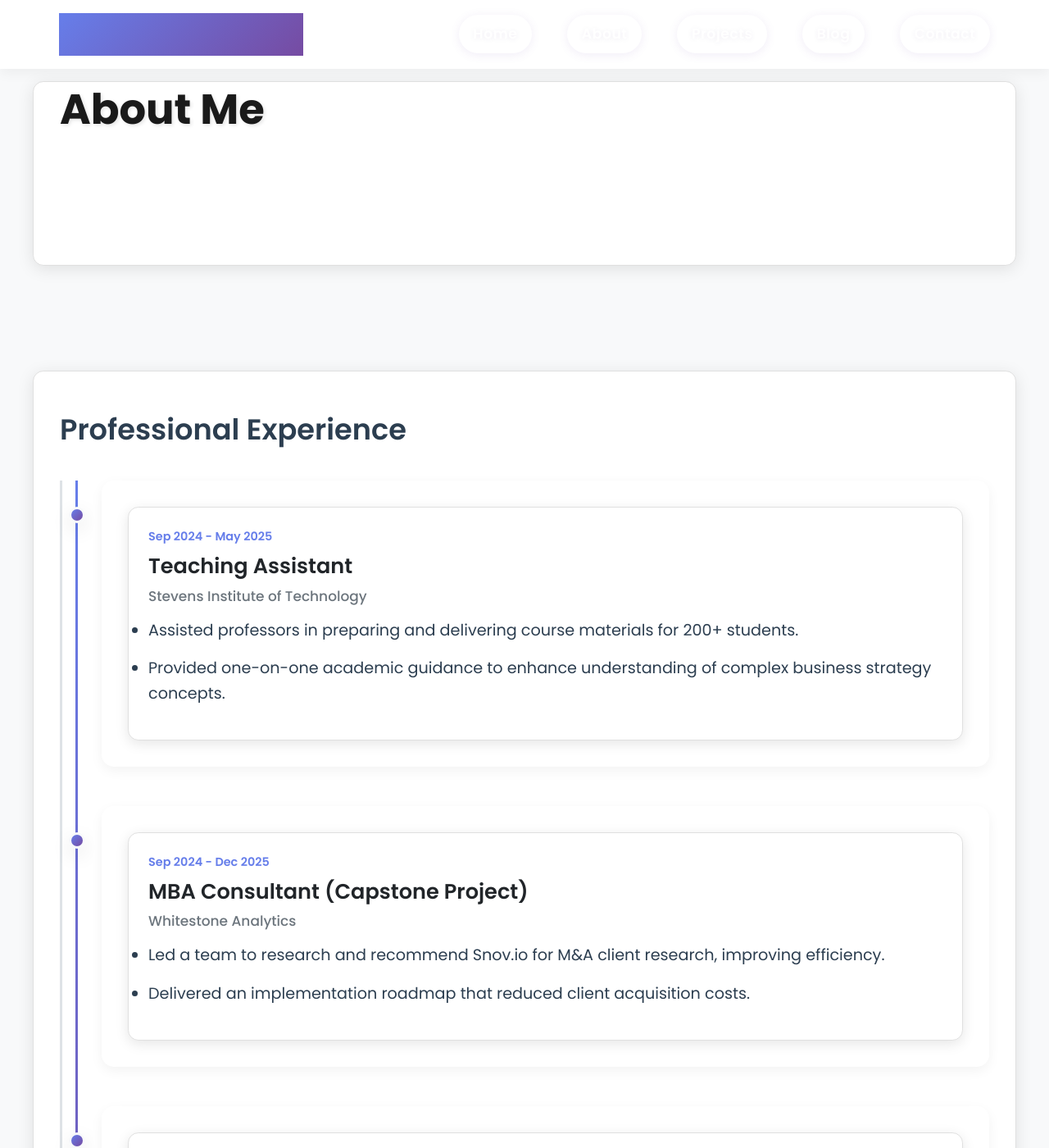
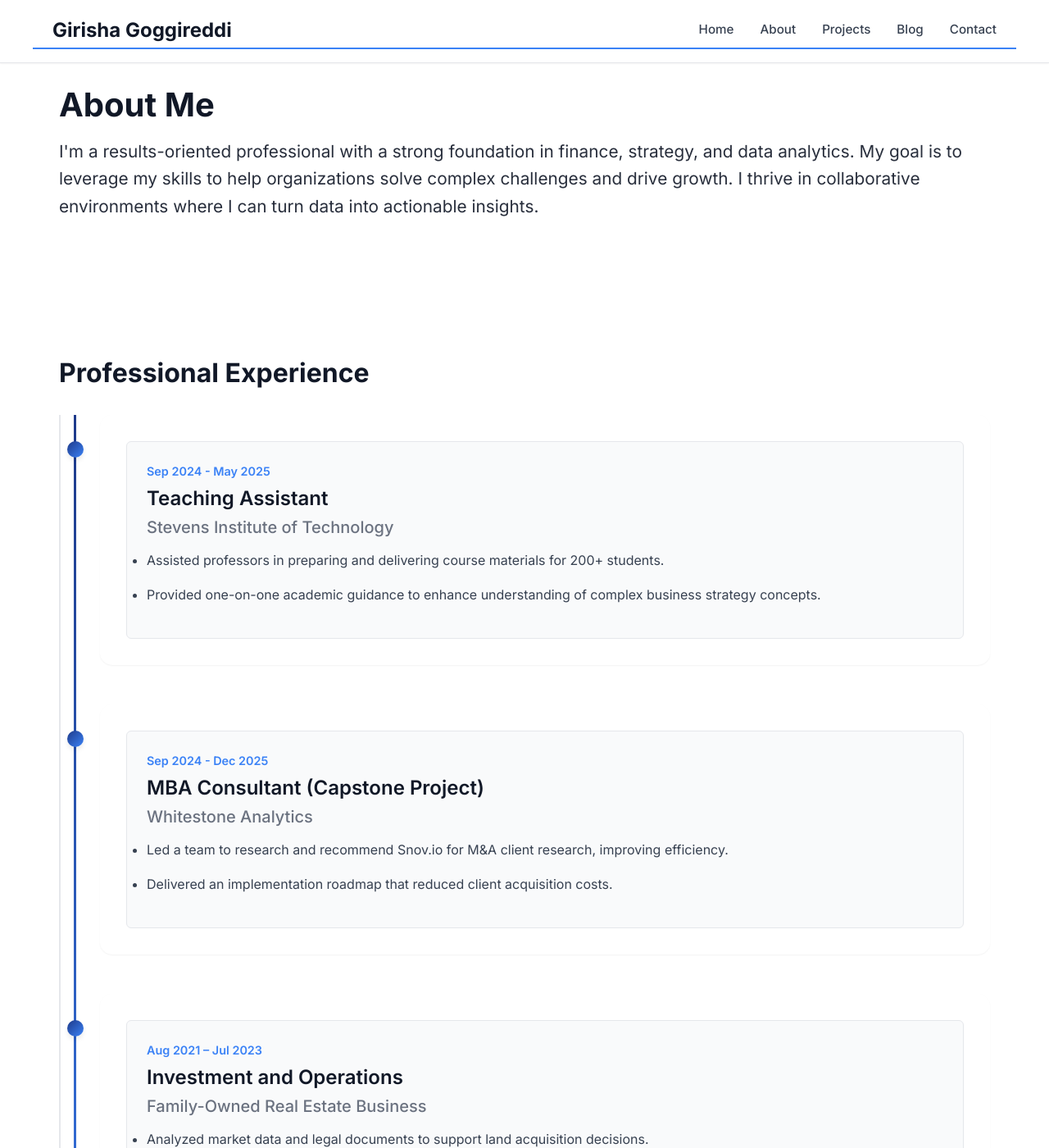
Before and after one commit to girishagoggireddi1/girishagoggireddi1.github.io, a Jekyll site: the page about.html, which Jekyll copies as it is, in a window 1280 px wide and 1400 px high. Shown: the whole window at 82% size. Built offline with Jekyll 4.4.1, drawn with Linux system fonts in a browser that asks for light colours.

Commit message:
fix: clean professional theme and resolve CSS syntax

```diff
--- a/assets/css/style.css
+++ b/assets/css/style.css
@@ -1,75 +1,120 @@
-@import url('https://fonts.googleapis.com/css2?family=Poppins:wght@300;400;500;600;700;800&display=swap');
+@import url('https://fonts.googleapis.com/css2?family=Inter:wght@300;400;500;600;700;800&display=swap');
 
-/* === Variables & Reset === */
+/* === Professional Color Variables === */
 :root {
-  --primary-gradient: linear-gradient(135deg, #667eea 0%, #764ba2 100%);
-  --primary-color: #667eea;
-  --text-dark: #212529;
-  --text-light: #ffffff;
-  --text-muted: #6c757d;
-  --bg-light: #f8f9fa;
-  --shadow-light: 0 5px 15px rgba(0, 0, 0, 0.05);
-  --shadow-medium: 0 8px 25px rgba(0, 0, 0, 0.1);
-  --shadow-heavy: 0 12px 35px rgba(0, 0, 0, 0.15);
+  /* Primary Colors - Professional Navy & Blue */
+  --primary-navy: #1e3a8a;
+  --primary-blue: #3b82f6;
+  --accent-blue: #60a5fa;
+
+  /* Text Colors - High Contrast */
+  --text-primary: #111827;
+  --text-secondary: #374151;
+  --text-muted: #6b7280;
+  --text-white: #ffffff;
+
+  /* Background Colors */
+  --bg-white: #ffffff;
+  --bg-gray-50: #f9fafb;
+  --bg-gray-100: #f3f4f6;
+  --bg-navy: #1e3a8a;
+
+  /* Border Colors */
+  --border-gray: #e5e7eb;
+  --border-blue: #3b82f6;
+
+  /* Shadows */
+  --shadow-sm: 0 1px 2px 0 rgba(0, 0, 0, 0.05);
+  --shadow-md: 0 4px 6px -1px rgba(0, 0, 0, 0.1);
+  --shadow-lg: 0 10px 15px -3px rgba(0, 0, 0, 0.1);
+  --shadow-xl: 0 20px 25px -5px rgba(0, 0, 0, 0.1);
+
+  /* Legacy variable aliases for backward compatibility */
+  --primary-color: var(--primary-blue);
+  --primary-gradient: linear-gradient(135deg, var(--primary-navy) 0%, var(--primary-blue) 100%);
+  --secondary-gradient: var(--primary-gradient);
+  --accent-gradient: linear-gradient(135deg, var(--accent-blue) 0%, var(--primary-blue) 100%);
+  --card-bg: var(--bg-white);
+  --shadow-light: var(--shadow-sm);
+  --shadow-medium: var(--shadow-md);
+  --shadow-heavy: var(--shadow-lg);
 }
 
+/* === Reset & Base === */
 * {
   margin: 0;
   padding: 0;
   box-sizing: border-box;
 }
 
-/* === Base & Typography === */
 body {
-  font-family: 'Poppins', sans-serif;
-  font-size: 17px;
-  line-height: 1.8;
+  font-family: 'Inter', -apple-system, BlinkMacSystemFont, sans-serif;
+  font-size: 16px;
+  line-height: 1.6;
   font-weight: 400;
-  color: var(--text-dark);
-  background-color: var(--text-light);
-  padding-top: 80px; /* Space for fixed header */
+  color: var(--text-primary);
+  background-color: var(--bg-white);
+  padding-top: 80px;
 }
 
+/* === Typography === */
 h1, h2, h3, h4, h5, h6 {
   font-weight: 700;
-  line-height: 1.3;
+  line-height: 1.2;
   margin-bottom: 1rem;
-  color: var(--text-dark);
+  color: var(--text-primary);
 }
 
-h1 { font-size: 3rem; }
-h2 { font-size: 2.5rem; margin-top: 3rem; }
-h3 { font-size: 1.75rem; font-weight: 600; }
+h1 { font-size: 2.5rem; }
+h2 { font-size: 2rem; margin-top: 2.5rem; }
+h3 { font-size: 1.5rem; font-weight: 600; }
+h4 { font-size: 1.25rem; font-weight: 600; }
 
 p, li {
   margin-bottom: 1rem;
-  font-size: 1.1rem;
-  line-height: 1.8;
+  font-size: 1rem;
+  line-height: 1.6;
+  color: var(--text-secondary);
 }
 
-a { color: var(--primary-color); text-decoration: none; font-weight: 500; }
-a:hover { color: #764ba2; }
+.lead {
+  font-size: 1.125rem;
+  font-weight: 400;
+  color: var(--text-secondary);
+  margin-bottom: 1.5rem;
+}
 
-/* === Layout & Containers === */
+a {
+  color: var(--primary-blue);
+  text-decoration: none;
+  font-weight: 500;
+  transition: color 0.2s ease;
+}
+
+a:hover {
+  color: var(--primary-navy);
+}
+
+/* === Layout === */
 .container {
-  max-width: 1140px;
+  max-width: 1200px;
   margin: 0 auto;
   padding: 0 1.5rem;
 }
 
 main.main-content section {
-  padding: 4rem 0;
+  padding: 3rem 0;
 }
 
 main.main-content section:first-child {
-  padding-top: 2rem;
+  padding-top: 1.5rem;
 }
 
 /* === Header === */
 .site-header {
-  background: rgba(255, 255, 255, 0.98);
-  backdrop-filter: blur(10px);
-  box-shadow: var(--shadow-light);
+  background: var(--bg-white);
+  border-bottom: 1px solid var(--border-gray);
+  box-shadow: var(--shadow-sm);
   position: fixed;
   width: 100%;
   top: 0;
@@ -83,49 +128,76 @@
   align-items: center;
   max-width: 1200px;
   margin: 0 auto;
-  padding: 0 2rem;
+  padding: 0 1.5rem;
+  border-bottom: 2px solid var(--primary-blue);
 }
 
 .site-title {
   font-size: 1.5rem;
-  font-weight: 800;
-  color: #212529; /* Changed to dark color for high contrast */
+  font-weight: 700;
+  color: var(--text-primary);
   text-decoration: none;
 }
 
+.site-nav {
+  display: flex;
+  gap: 2rem;
+}
+
 .site-nav a {
-  margin-left: 1.5rem;
-  font-size: 1rem;
+  font-size: 0.95rem;
   font-weight: 500;
-  color: #343a40;
-  padding-bottom: 5px;
+  color: var(--text-secondary);
+  padding: 0.5rem 0;
   border-bottom: 2px solid transparent;
-  transition: color 0.3s, border-bottom-color 0.3s;
+  transition: all 0.2s ease;
 }
 
 .site-nav a:hover {
-  color: var(--primary-color);
-  border-bottom-color: var(--primary-color);
+  color: var(--primary-blue);
+  border-bottom-color: var(--primary-blue);
 }
 
 /* === Hero Section === */
 .hero {
-  background: var(--primary-gradient);
-  color: var(--text-light);
+  background: linear-gradient(135deg, var(--primary-navy) 0%, var(--primary-blue) 100%);
+  color: var(--text-white);
   text-align: center;
-  padding: 6rem 1rem;
+  padding: 5rem 1rem;
 }
 
-.hero-content { padding: 0; }
-.hero h1 { color: var(--text-light); font-size: 3.5rem; }
-.hero h2 { color: var(--text-light); font-size: 1.5rem; font-weight: 400; margin-top: 0; }
-.hero p { color: var(--text-light); max-width: 600px; margin: 1rem auto 0; opacity: 0.9; }
+.hero-content {
+  max-width: 800px;
+  margin: 0 auto;
+}
+
+.hero h1 {
+  color: var(--text-white);
+  font-size: 3rem;
+  margin-bottom: 1rem;
+}
+
+.hero h2 {
+  color: var(--text-white);
+  font-size: 1.25rem;
+  font-weight: 400;
+  margin-top: 0;
+  opacity: 0.9;
+}
+
+.hero p {
+  color: var(--text-white);
+  font-size: 1.125rem;
+  opacity: 0.9;
+  margin-top: 1rem;
+}
+
 .hero .profile-pic {
-  width: 150px;
-  height: 150px;
+  width: 120px;
+  height: 120px;
   border-radius: 50%;
-  border: 5px solid white;
-  box-shadow: var(--shadow-heavy);
+  border: 4px solid var(--text-white);
+  box-shadow: var(--shadow-lg);
   margin-bottom: 1.5rem;
 }
 
@@ -133,82 +205,115 @@
 .card-grid, .project-grid {
   display: grid;
   grid-template-columns: repeat(auto-fit, minmax(300px, 1fr));
-  gap: 2rem;
+  gap: 1.5rem;
   margin-top: 2rem;
 }
 
 .card, .project-card {
-  background: var(--text-light);
-  border: 1px solid #dee2e6;
-  border-radius: 12px;
-  padding: 2rem;
-  box-shadow: var(--shadow-light);
-  transition: transform 0.3s, box-shadow 0.3s;
-  text-align: center;
+  background: var(--bg-white);
+  border: 1px solid var(--border-gray);
+  border-radius: 8px;
+  padding: 1.5rem;
+  box-shadow: var(--shadow-sm);
+  transition: all 0.2s ease;
 }
 
 .card:hover, .project-card:hover {
-  transform: translateY(-8px);
-  box-shadow: var(--shadow-medium);
+  transform: translateY(-2px);
+  box-shadow: var(--shadow-md);
+  border-color: var(--border-blue);
 }
 
 .project-card {
   text-align: left;
 }
 
-.project-card h3 { margin-top: 0; }
-.tech-stack { font-size: 0.9rem; color: var(--text-muted); margin-top: 1rem; }
+.project-card h3 {
+  margin-top: 0;
+  color: var(--text-primary);
+}
+
+.tech-stack {
+  font-size: 0.875rem;
+  color: var(--text-muted);
+  margin-top: 1rem;
+  font-weight: 500;
+}
 
 /* === CTA & Buttons === */
 .cta {
   text-align: center;
   padding: 3rem 0;
+  background: var(--bg-gray-50);
 }
 
 .btn {
-  background: var(--primary-gradient);
-  color: var(--text-light);
-  padding: 1rem 3rem;
-  border-radius: 50px;
+  background: var(--primary-blue);
+  color: var(--text-white);
+  padding: 0.875rem 2rem;
+  border-radius: 6px;
   text-decoration: none;
   font-weight: 600;
   display: inline-block;
-  box-shadow: var(--shadow-medium);
-  transition: transform 0.3s, box-shadow 0.3s;
+  box-shadow: var(--shadow-sm);
+  transition: all 0.2s ease;
 }
 
 .btn:hover {
-  transform: translateY(-4px);
-  box-shadow: var(--shadow-heavy);
-  color: var(--text-light);
+  background: var(--primary-navy);
+  transform: translateY(-1px);
+  box-shadow: var(--shadow-md);
+  color: var(--text-white);
 }
 
 /* === Timeline === */
 .timeline {
   position: relative;
-  margin: 2.5rem 0;
+  margin: 2rem 0;
   padding-left: 1.5rem;
-  border-left: 3px solid #dee2e6;
+  border-left: 2px solid var(--border-gray);
 }
+
 .timeline-item {
   position: relative;
-  margin-bottom: 2.5rem;
-  padding-left: 1.8rem;
+  margin-bottom: 2rem;
+  padding-left: 1.5rem;
 }
+
 .timeline-dot {
   position: absolute;
-  left: -1.1rem;
+  left: -0.6rem;
   top: 0.2rem;
-  width: 1.2rem;
-  height: 1.2rem;
-  background: var(--primary-color);
+  width: 1rem;
+  height: 1rem;
+  background: var(--primary-blue);
   border-radius: 50%;
-  border: 3px solid var(--text-light);
+  border: 2px solid var(--bg-white);
 }
+
 .timeline-content {
-  background: #f8f9fa;
-  border-radius: 8px;
+  background: var(--bg-gray-50);
+  border-radius: 6px;
   padding: 1.5rem;
+  border: 1px solid var(--border-gray);
+}
+
+.timeline-content .date {
+  color: var(--text-muted);
+  font-size: 0.875rem;
+  font-weight: 500;
+  margin-bottom: 0.5rem;
+}
+
+.timeline-content h3 {
+  color: var(--text-primary);
+  margin-bottom: 0.25rem;
+}
+
+.timeline-content h4 {
+  color: var(--primary-blue);
+  font-weight: 500;
+  margin-bottom: 0.75rem;
 }
 
 /* === Footer === */
@@ -216,181 +321,63 @@
   text-align: center;
   padding: 2rem 0;
   margin-top: 3rem;
-  background-color: var(--bg-light);
-  border-top: 1px solid #dee2e6;
+  background-color: var(--bg-gray-50);
+  border-top: 1px solid var(--border-gray);
   color: var(--text-muted);
 }
 
-/* === Responsive Tweaks === */
-@media (max-width: 768px) {
-  body { font-size: 16px; padding-top: 70px; }
-  .nav-wrapper { padding: 0 1rem; }
-  .site-title { font-size: 1.2rem; }
-  .site-nav a { margin-left: 0.8rem; font-size: 0.9rem; }
-  h1 { font-size: 2.5rem; }
-  h2 { font-size: 2rem; }
+/* === Contact Info === */
+.contact-info {
+  margin: 1.5rem 0;
 }
 
-/* Cleaned up conflicting header styles */
-.site-title {
-  font-size: 1.7rem;
-  font-weight: 700;
-  color: var(--text-dark) !important; /* Ensure high contrast */
-  letter-spacing: 1px;
-  background: none;
-  text-shadow: none;
-}
-.site-nav {
-  display: flex;
-  gap: 1.2rem;
-}
-.site-nav a {
-  color: #fff !important;
-  font-weight: 600;
-  font-size: 1.08rem;
-  letter-spacing: 0.5px;
-  background: var(--secondary-gradient);
-  padding: 0.5rem 1.1rem;
-  border-radius: 2rem;
-  transition: background 0.3s, color 0.3s, box-shadow 0.2s, transform 0.2s;
-  box-shadow: 0 2px 12px rgba(120,80,180,0.10);
-  border: none;
-  outline: none;
-  text-shadow: 0 1px 6px rgba(60,30,120,0.08);
-}
-.site-nav a:hover, .site-nav a:focus {
-  background: var(--accent-gradient);
-  color: #fff !important;
-  transform: translateY(-2px) scale(1.04);
-  box-shadow: 0 4px 16px rgba(60,30,120,0.18);
+.contact-info p {
+  margin-bottom: 0.75rem;
 }
 
-/* Add space below header for content visibility */
-body {
-  padding-top: 4.2rem !important;
-}
-
-/* HIGH CONTRAST CONTAINERS */
-.container {
-  background: #ffffff !important;
-  color: #1a1a1a !important;
-  border-radius: 0.8rem;
-  box-shadow: 0 4px 20px rgba(0,0,0,0.1);
-  border: 1px solid #e0e0e0;
-}
-
-.hero-content {
-  background: rgba(255,255,255,0.95) !important;
-  color: #1a1a1a !important;
-  border-radius: 1rem;
-  box-shadow: 0 8px 32px rgba(0,0,0,0.15);
-  border: 2px solid rgba(255,255,255,0.8);
-}
-
-.timeline-content, .card, .project-card {
-  background: #ffffff !important;
-  color: #1a1a1a !important;
-  border-radius: 0.8rem;
-  box-shadow: 0 4px 16px rgba(0,0,0,0.1);
-  border: 1px solid #e0e0e0;
-}
-
-.lead {
-  background: none !important;
-  color: var(--text-dark) !important; /* Changed to darkest color */
-  font-size: 1.3rem !important;
-  font-weight: 500; /* Bolder for readability */
-  line-height: 1.6;
-}
-
-/* CLEAN BACKGROUND */
-body {
-  background: #f8f9fa !important;
-  color: #1a1a1a !important;
-}
-
-/* Remove old header styles */
-.wrapper { display: none !important; }
-
-
-/* Typography - HIGH CONTRAST & VISIBILITY */
-h1, h2, h3, h4, h5, h6 {
-  font-family: 'Poppins', sans-serif !important;
-  font-weight: 700;
-  line-height: 1.3;
-  margin-bottom: 1.5rem;
-  color: #1a1a1a !important;
-}
-
-h1 {
-  font-size: 3.2rem !important;
-  color: #1a1a1a !important;
-  text-shadow: 2px 2px 4px rgba(0,0,0,0.1);
-}
-
-h2 {
-  font-size: 2.2rem !important;
-  color: #2c3e50 !important;
+.contact-info strong {
+  color: var(--text-primary);
   font-weight: 600;
 }
 
-h3 {
-  font-size: 1.6rem !important;
-  color: #34495e !important;
-  font-weight: 600;
-}
+/* === Responsive === */
+@media (max-width: 768px) {
+  body {
+    font-size: 15px;
+    padding-top: 70px;
+  }
 
-p, li {
-  margin-bottom: 1rem;
-  color: #2c3e50 !important;
-  font-size: 1.2rem;
-  line-height: 1.6;
-  font-weight: 400;
-}
+  .nav-wrapper {
+    padding: 0 1rem;
+  }
 
-a {
-  color: var(--primary-color) !important;
-  text-decoration: none;
-  transition: all 0.3s ease;
-}
+  .site-title {
+    font-size: 1.25rem;
+  }
 
-a:hover {
-  color: var(--secondary-color) !important;
-  transform: translateY(-2px);
-}
+  .site-nav {
+    gap: 1rem;
+  }
 
-/* Header Override */
-.site-header {
-  background: rgba(255, 255, 255, 0.95) !important;
-  backdrop-filter: blur(10px);
-  position: fixed !important;
-  top: 0;
-  left: 0;
-  right: 0;
-  z-index: 1000;
-  padding: 1rem 0 !important;
-  box-shadow: var(--shadow-light) !important;
-  transition: all 0.3s ease;
-  border-bottom: none !important;
-}
+  .site-nav a {
+    font-size: 0.875rem;
+  }
 
-.site-header .wrapper {
-  display: flex;
-  justify-content: space-between;
-  align-items: center;
-  max-width: 1200px;
-  margin: 0 auto;
-  padding: 0 2rem;
-}
+  .hero {
+    padding: 3rem 1rem;
+  }
 
-.site-title {
-  font-size: 1.8rem !important;
-  font-weight: 800 !important;
-  background: var(--primary-gradient) !important;
-  -webkit-background-clip: text;
-  background-clip: text;
-  -webkit-text-fill-color: transparent;
-  text-decoration: none !important;
+  .hero h1 {
+    font-size: 2rem;
+  }
+
+  h1 { font-size: 2rem; }
+  h2 { font-size: 1.5rem; }
+
+  .card-grid, .project-grid {
+    grid-template-columns: 1fr;
+    gap: 1rem;
+  }
 }
 
 .site-nav .trigger {
```
